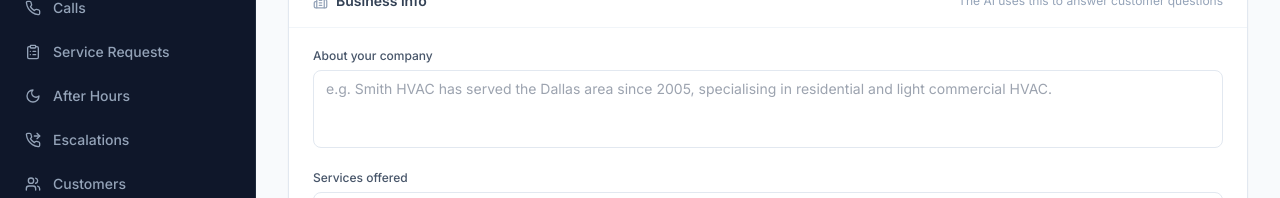
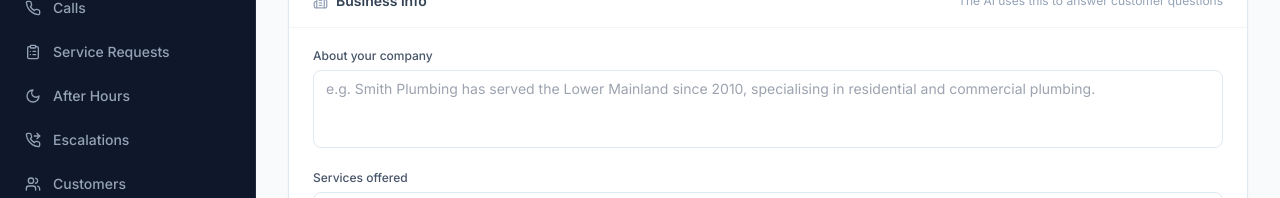
Before and after one commit to Chukwudalu/turboman, a Next.js app in the folder frontend/: page /knowledge-base in a window 1280 px wide. Shown: the part 146-344 px from the top of the page. Built offline with nearby package versions, Linux system fonts and the light colour scheme; no server answers.

Commit message:
Fix placeholder text to reference Lower Mainland BC

```diff
--- a/frontend/src/app/(dashboard)/knowledge-base/page.tsx
+++ b/frontend/src/app/(dashboard)/knowledge-base/page.tsx
@@ -76,7 +76,7 @@ function BusinessInfoCard({ token }: { token: string }) {
               <label className="text-xs font-medium text-slate-600 block mb-1.5">About your company</label>
               <textarea
                 rows={3}
-                placeholder="e.g. Smith HVAC has served the Dallas area since 2005, specialising in residential and light commercial HVAC."
+                placeholder="e.g. Smith Plumbing has served the Lower Mainland since 2010, specialising in residential and commercial plumbing."
                 value={about}
                 onChange={(e) => setAbout(e.target.value)}
                 className="w-full border border-slate-200 rounded-lg px-3 py-2 text-sm focus:outline-none focus:ring-2 focus:ring-brand focus:border-transparent resize-none"
```
